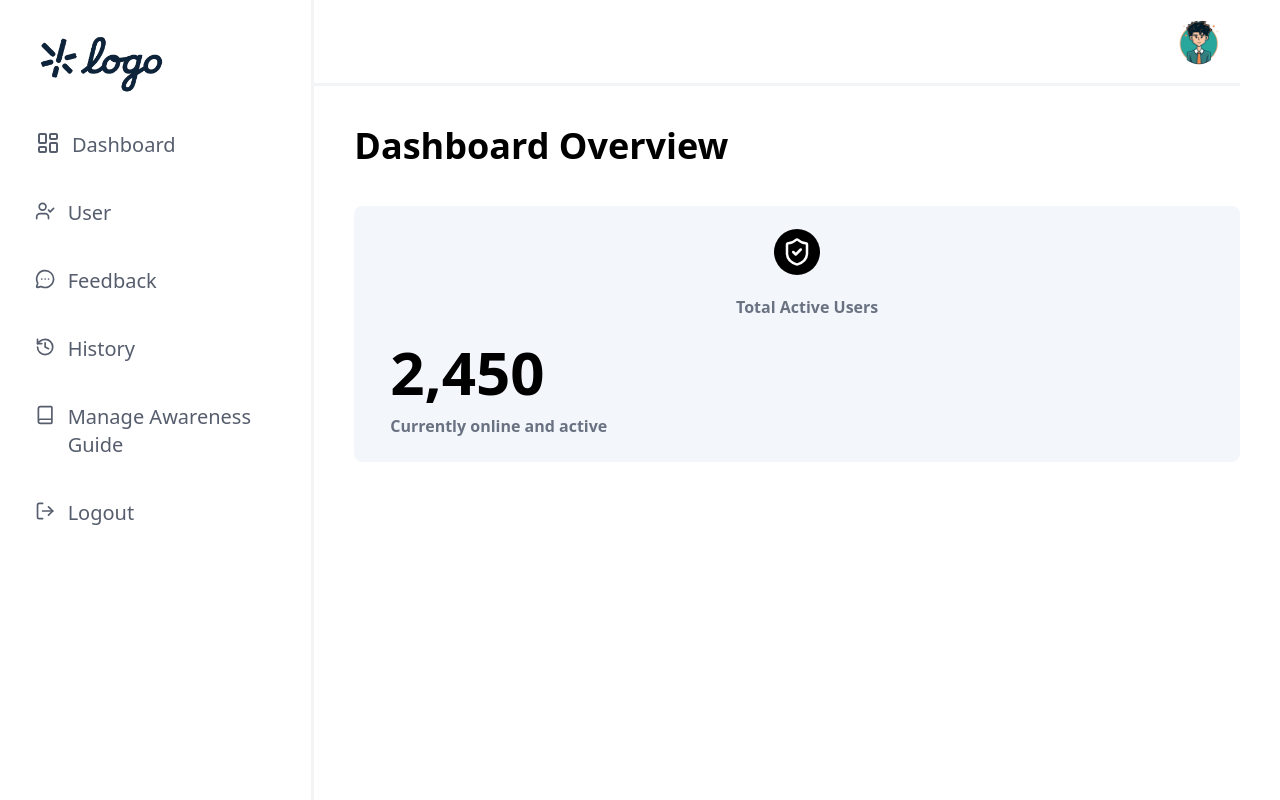
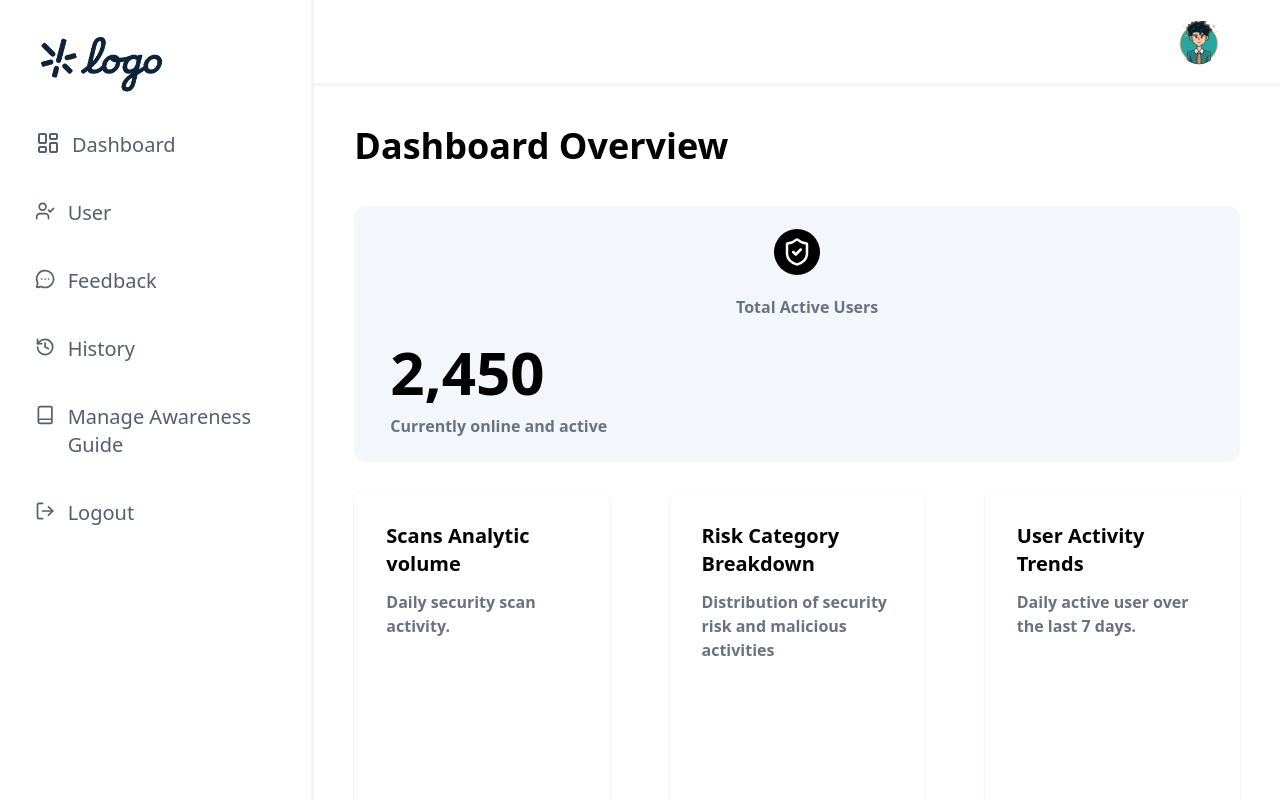
Before and after one commit to MaurenceBudiongan/awarenet-admin-web, a Next.js app: page /homepage in a window 1280 px wide. Shown: the top 800 px of the page. Built offline with nearby package versions, Linux system fonts and the light colour scheme.

Commit message:
added analytics container

```diff
--- a/app/dashboard/page.tsx
+++ b/app/dashboard/page.tsx
@@ -4,7 +4,8 @@ const Dashboard = () => {
   return (
     <div>
       <p className="ml-10 mt-4 text-4xl font-bold ">Dashboard Overview</p>
-      <div className="m-10 p-4 bg-[#F3F7FC] rounded-lg h-64 flex flex-col justify-around gap-y-2">
+      <div className="flex flex-col">
+        <div className="ml-10 mr-10 mt-10 mb-7 p-4 bg-[#F3F7FC] rounded-xl h-64 flex flex-col justify-around gap-y-2">
           <div className="flex flex-col items-center ">
             <div className="flex items-center p-2 bg-black rounded-full">
               <svg
@@ -34,6 +35,29 @@ const Dashboard = () => {
             </p>
           </div>
         </div>
+        <div className="ml-10 mr-10 rounded-lg h-64 flex flex-row justify-between gap-x-15 h-120 ">
+          <div className="p-8 rounded-xl w-full shadow-sm ">
+            <p className="text-xl font-semibold mb-3">Scans Analytic volume</p>
+            <p className="text-md text-gray-500 font-semibold">
+              Daily security scan activity.
+            </p>
+          </div>
+          <div className="p-8 rounded-xl w-full shadow-sm">
+            <p className="text-xl font-semibold mb-3">
+              Risk Category Breakdown
+            </p>
+            <p className="text-md text-gray-500 font-semibold">
+              Distribution of security risk and malicious activities{" "}
+            </p>
+          </div>
+          <div className="p-8 rounded w-full shadow-sm">
+            <p className="text-xl font-semibold mb-3">User Activity Trends</p>
+            <p className="text-md text-gray-500 font-semibold">
+              Daily active user over the last 7 days.
+            </p>
+          </div>
+        </div>
+      </div>
     </div>
   );
 };
--- a/app/homepage/page.tsx
+++ b/app/homepage/page.tsx
@@ -219,13 +219,13 @@ const Homepage = () => {
       </nav>
 
       <main className="relative flex flex-col space-y-6 w-full">
-        <header className="p-4 border-b-3 border-gray-100 mr-10">
+        <header className="p-4 border-b-3 border-gray-100 ">
           <Image
             src="/profile.png"
             alt="AwareNet Logo"
             width={50}
             height={50}
-            className="rounded-full float-right"
+            className="rounded-full float-right mr-10"
           />
         </header>
         <div>{content}</div>
```
Lines whose indentation alone changed are shown as unchanged.
